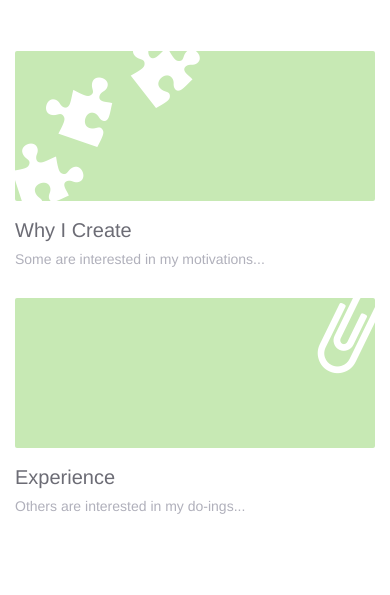
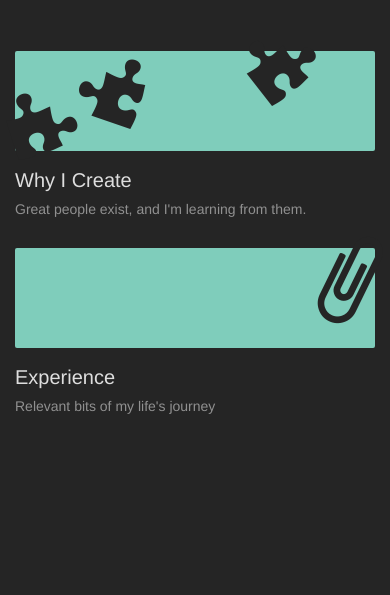
Before and after one commit to gavinmcdermott/personal, a website: page client/index.html in a window 390 px wide. Shown: the part 275-870 px from the top of the page. After the commit the page ends 844 px from the top, so only its background shows below. Drawn offline with Linux system fonts and the light colour scheme.

Commit message:
update to dark theme

```diff
--- a/client/assets/css/base.css
+++ b/client/assets/css/base.css
@@ -81,9 +81,8 @@ ul {
 }
 
 body {
-  background-color: #FFF;
-  /*color: #86868E;*/
-  color: #6C6C75;
+  background-color: #252525;
+  color: #DEDEDE;
   font-family: "Helvetica Neue", Helvetica, Verdana sans-serif;
   font-weight: 300;
   -webkit-overflow-scrolling: touch;
--- a/client/assets/css/tile.css
+++ b/client/assets/css/tile.css
@@ -15,12 +15,22 @@
   cursor: pointer;
   margin-bottom: 18px;
   margin-top: 12px;
-  color: #FFF;
+  color: #252525;
 }
 
-/*.tile:hover {
-  overflow: visible;
-}*/
+
+
+@media screen and (max-width: 960px) {
+  .tile {
+    min-height: 100px;
+  }
+}
+@media screen and (max-width: 640px) {
+  .tile {
+    min-height: 100px;
+  }
+}
+
 
 .tile a {
   color: inherit;
@@ -58,8 +68,8 @@
 
 .tile--puzzle .puzzle-piece-1 {
   position: absolute;
-  bottom: -10px;
-  left: 0px;
+  bottom: -10%;
+  left: -6px;
   -webkit-transform: rotate(-18deg);
   -moz-transform:    rotate(-18deg);
   -ms-transform:     rotate(-18deg);
@@ -69,8 +79,8 @@
 
 .tile--puzzle .puzzle-piece-2 {
   position: absolute;
-  top: -20px;
-  left: 118px;
+  top: -22px;
+  left: 65%;
   -webkit-transform: rotate(-38deg);
   -moz-transform:    rotate(-38deg);
   -ms-transform:     rotate(-38deg);
@@ -80,8 +90,8 @@
 
 .tile--puzzle .puzzle-piece-3 {
   position: absolute;
-  top: 20px;
-  left: 35px;
+  bottom: 26%;
+  left: 19%;
   -webkit-transform: rotate(-71deg);
   -moz-transform:    rotate(-71deg);
   -ms-transform:     rotate(-71deg);
--- a/client/assets/css/typography.css
+++ b/client/assets/css/typography.css
@@ -21,10 +21,12 @@ h4 {
   padding-bottom: 8px;
 }
 
-/*h5 {
-  font-size: 18px;
-  font-weight: 300;
-}*/
+h5 {
+  font-size: 12px;
+  font-weight: 400;
+  text-transform: uppercase;
+  padding-bottom: 6px;
+}
 
 p {
   font-weight: 300;
@@ -67,7 +69,7 @@ blockquote {
 
 
 .f--light {
-  color: #B0B0BB;
+  color: #909090;
 }
 
 .f--dim {
--- a/client/assets/css/utils.css
+++ b/client/assets/css/utils.css
@@ -1,6 +1,6 @@
 .underlined {
-  border-bottom: 1px solid #B0B0BB;
-  margin-bottom: 30px;
+  border-bottom: 1px solid #E4E4E4;
+  margin-bottom: 20px;
 }
 
 .fill-empty {
@@ -9,6 +9,10 @@
 
 .relative {
   position: relative;
+}
+
+.float--right {
+  float: right;
 }
 
 .pad--max {
--- a/client/index.html
+++ b/client/index.html
@@ -31,46 +31,41 @@
       <!-- END INTRO -->
 
 
-      <!-- BODY -->
-      <div class="line">
+      <!-- PERSONAL INFO SECTION -->
+      <div class="line section">
         <div class="unit size1of4 fill-empty"></div>
+
         <div class="group size2of4">
-
-
-          <!-- PERSONAL INFO SECTION -->
           <div class="unit size1of3">
             <div class="tile-wrap">
               <a href="/why">
-                <div class="tile theme-1 tile--puzzle">
+                <div class="tile theme-2 tile--puzzle">
                   <div class="fa fa-puzzle-piece puzzle-piece-1"></div>
                   <div class="fa fa-puzzle-piece puzzle-piece-2"></div>
                   <div class="fa fa-puzzle-piece puzzle-piece-3"></div>
                 </div>
               </a>
               <h4>Why I Create</h4>
-              <p class="f--subtext f--light">Some are interested in my motivations...</p>
+              <p class="f--subtext f--light">Great people exist, and I'm learning from them.</p>
             </div>
           </div>
 
-          <div class="unit size1of3">
+          <div class="unit size2of3">
             <div class="tile-wrap">
               <a href="/cv">
-                <div class="tile theme-1 tile--paperclip">
+                <div class="tile theme-2 tile--paperclip">
                   <div class="fa fa-paperclip paperclip-1"></div>
                 </div>
               </a>
               <h4>Experience</h4>
-              <p class="f--subtext f--light">Others are interested in my do-ings...</p>
+              <p class="f--subtext f--light">Relevant bits of my life's journey</p>
             </div>
           </div>
-          <!-- END PERSONAL INFO SECTION -->
-
-
         </div>
 
         <div class="lastUnit size1of4 fill-empty"></div>
       </div>
-      <!-- END BODY -->
+      <!-- END PERSONAL INFO SECTION -->
 
 
     </div>
```
Also changed, not shown: client/app/career/cv.html (+1 -1 lines).
